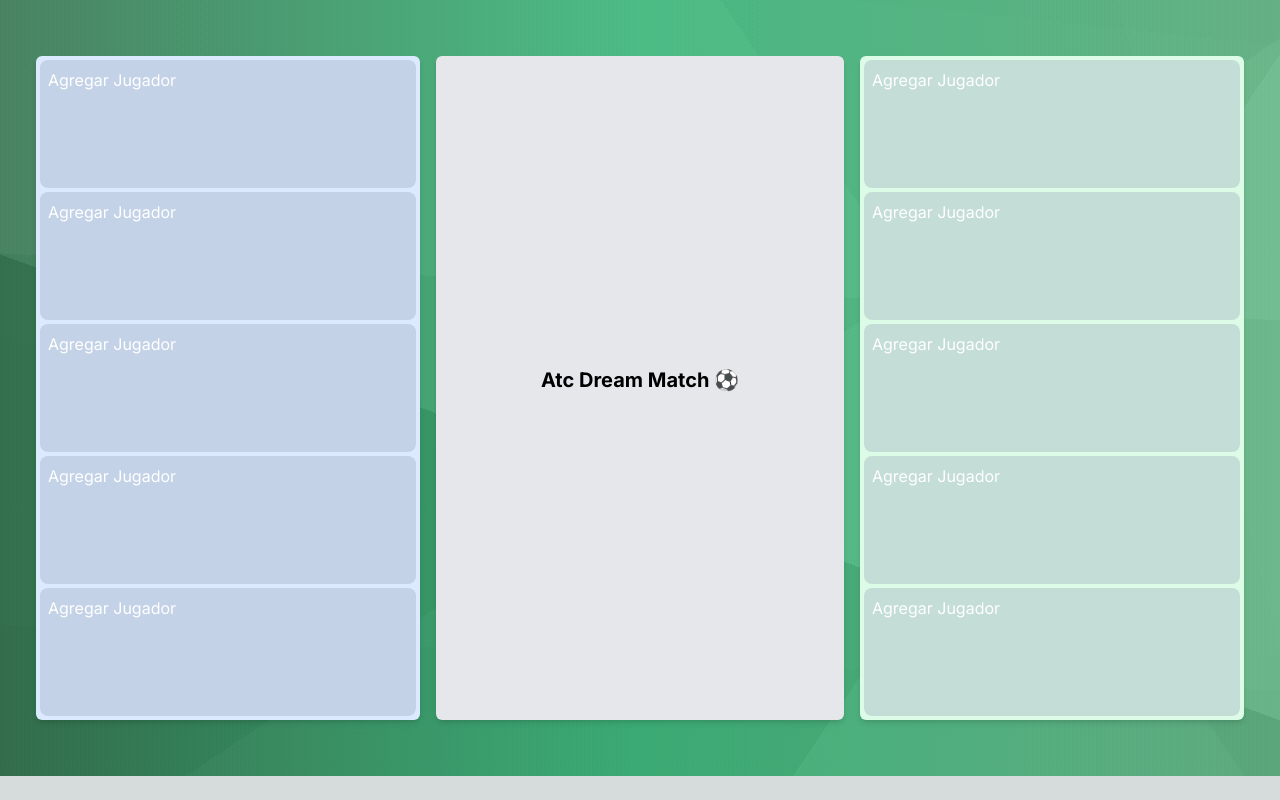
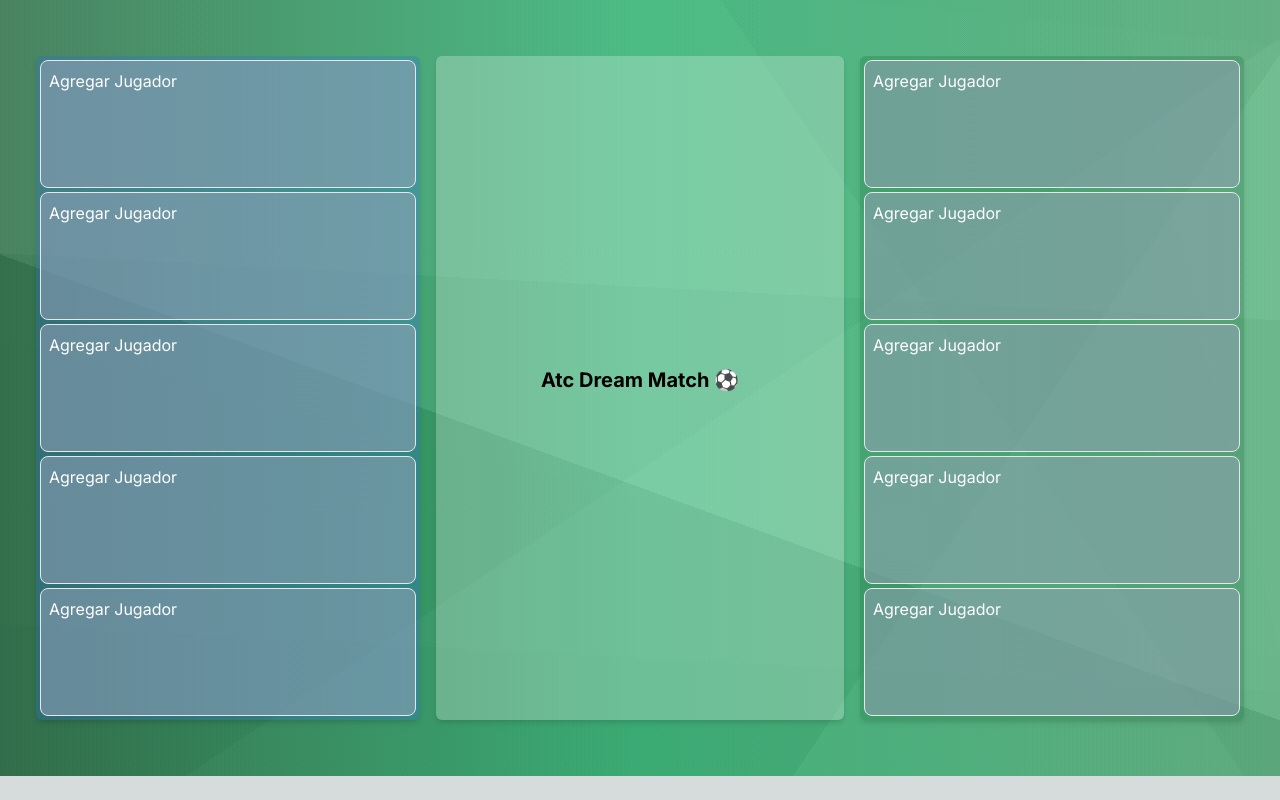
Before and after one commit to leandrofiadone/dream-match, a Next.js app: page / in a window 1280 px wide. Built offline with nearby package versions, Linux system fonts and the light colour scheme.

Commit message:
cambios colores

```diff
--- a/src/app/components/TeamSlots/ContainerTeams.tsx
+++ b/src/app/components/TeamSlots/ContainerTeams.tsx
@@ -15,7 +15,7 @@ const ContainerTeams: React.FC<ContainerTeamsProps> = ({
   colorClass
 }) => (
   <div
-    className={`flex flex-col flex-1 p-1 rounded-md shadow-md gap-1 ${colorClass}`}>
+    className={`flex flex-col flex-1 p-1 rounded-md shadow-md gap-1 bg-opacity-25  ${colorClass}`}>
     {slots.map((slot, index) => (
       <SlotPlayer
         key={index}
--- a/src/app/components/TeamSlots/SlotPlayer.tsx
+++ b/src/app/components/TeamSlots/SlotPlayer.tsx
@@ -14,7 +14,7 @@ const SlotPlayer: React.FC<SlotPlayerProps> = ({
   return (
     <div
       onClick={onClick}
-      className={`p-2  bg-slate-400 hover:bg-opacity-65 bg-opacity-35 text-white rounded-lg cursor-pointer ${className}`}>
+      className={`p-2  bg-slate-400 hover:bg-opacity-75 border  bg-opacity-55 text-white rounded-lg cursor-pointer ${className}`}>
       {children}
     </div>
   )
--- a/src/app/pages/MainContainer.tsx
+++ b/src/app/pages/MainContainer.tsx
@@ -32,7 +32,7 @@ const ProgressSummary: React.FC<{
   const bothTeamsComplete = teamOneComplete && teamTwoComplete
 
   return (
-    <div className="hidden md:flex md:flex-1 md:w-1/3 p-4 bg-gray-200 rounded-md shadow-md flex-col items-center justify-center">
+    <div className="hidden md:flex md:flex-1 md:w-1/3 p-4 bg-white bg-opacity-25 rounded-md shadow-md flex-col items-center justify-center">
       <div className="mb-4 text-center">
         <p className="font-bold text-xl">Atc Dream Match ⚽</p>
       </div>
@@ -133,11 +133,11 @@ const MainContainer: React.FC<{
     (filledSlots / totalSlots) * 100
 
   return (
-    <div className="flex flex-col w-full md:flex-row flex-1 gap-4 mt-5 mb-12 md:mb-5">
+    <div className="flex flex-col w-full md:flex-row flex-1 gap-4 mt-5 mb-12 md:mb-5 ">
       <ContainerTeams
         slots={teamOneSlots}
         onSlotClick={(index) => handleSlotClick("teamOne", index)}
-        colorClass="bg-blue-100"
+        colorClass="bg-blue-600"
         title="Equipo 1"
       />
 
@@ -161,7 +161,7 @@ const MainContainer: React.FC<{
       <ContainerTeams
         slots={teamTwoSlots}
         onSlotClick={(index) => handleSlotClick("teamTwo", index)}
-        colorClass="bg-green-100"
+        colorClass="bg-green-800"
         title="Equipo 2"
       />
 
```
